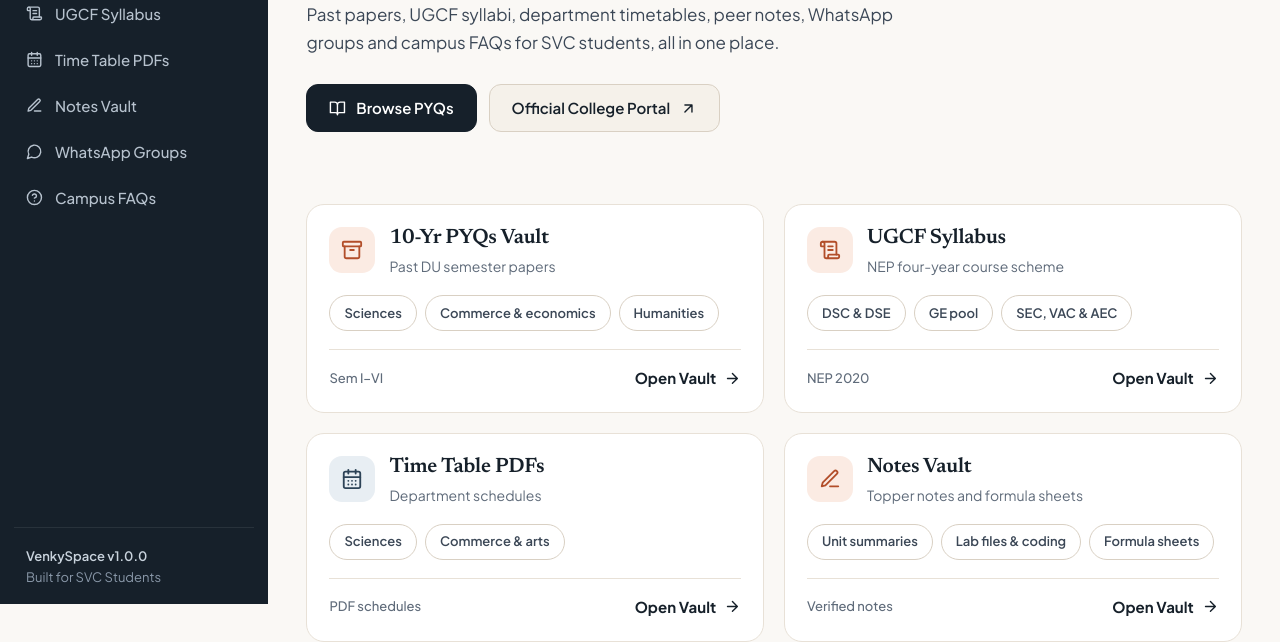
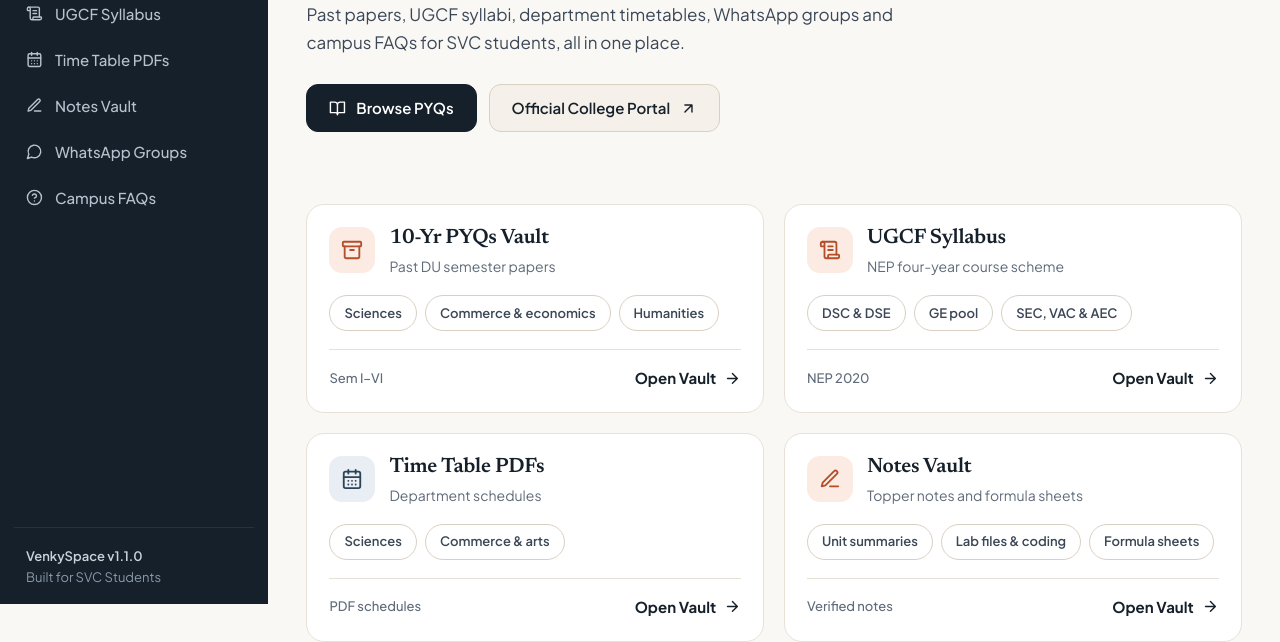
Before and after one commit to VenkySpace/VenkySpace, a plain HTML site: page index.html in a window 1280 px wide. Shown: the part 196-838 px from the top of the page. Drawn offline with Linux system fonts and the light colour scheme.

Commit message:
Add files via upload

```diff
--- a/index.html
+++ b/index.html
@@ -242,7 +242,7 @@ a{color:inherit;text-decoration:none}
         <a href="academic-resources/contact.html"><svg class="vs-ic"><use href="#i-mail"/></svg>Contact</a>
       </nav>
     </div>
-    <div class="vs-side-foot"><b>VenkySpace v1.0.0</b>Built for SVC Students</div>
+    <div class="vs-side-foot"><b>VenkySpace v1.1.0</b>Built for SVC Students</div>
   </aside>
 
   <div class="vs-main">
@@ -273,7 +273,7 @@ a{color:inherit;text-decoration:none}
         <div>
           <p class="vs-greeting" id="dynamic-greeting">Welcome back, Venkyite</p>
           <h1>Academic Workspace.</h1>
-          <p class="vs-hero-sub">Past papers, UGCF syllabi, department timetables, peer notes, WhatsApp groups and campus FAQs for SVC students, all in one place.</p>
+          <p class="vs-hero-sub">Past papers, UGCF syllabi, department timetables, WhatsApp groups and campus FAQs for SVC students, all in one place.</p>
           <div class="vs-cta">
             <a href="academic-resources/pyqs.html" class="vs-btn vs-btn-primary"><svg class="vs-ic"><use href="#i-book"/></svg>Browse PYQs</a>
             <a href="https://www.svc.ac.in" target="_blank" rel="noopener noreferrer" class="vs-btn vs-btn-ghost">Official College Portal<svg class="vs-ic"><use href="#i-up-right"/></svg></a>
```
